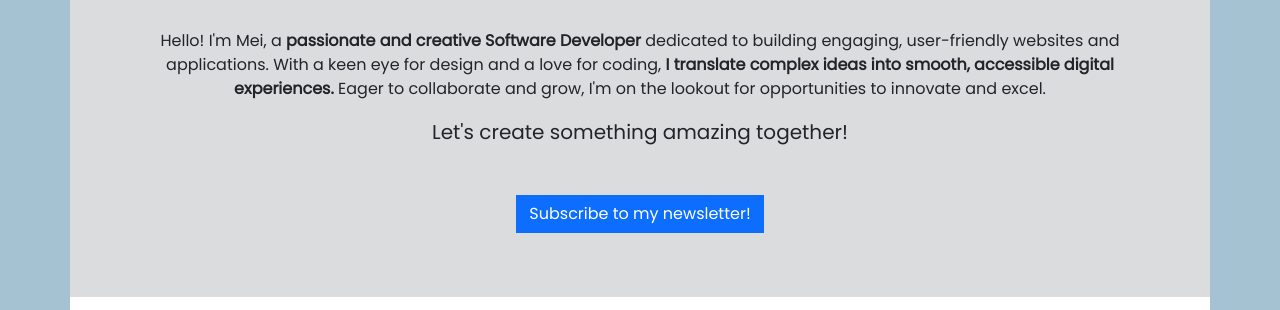
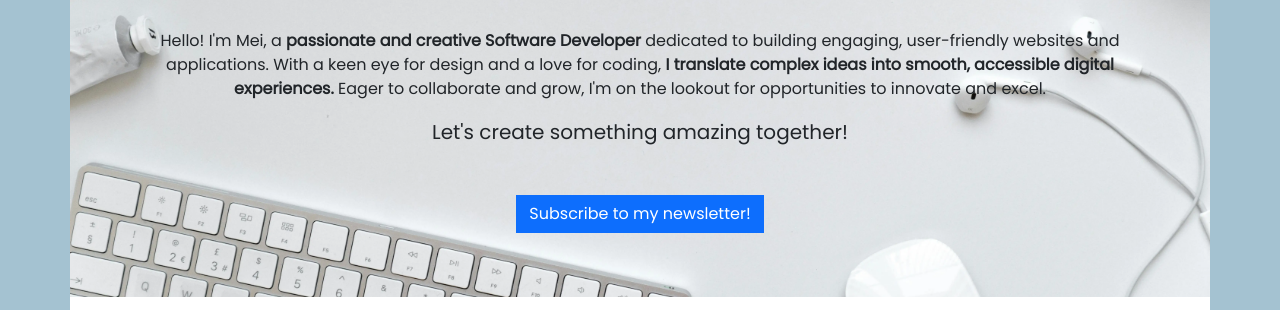
Before and after one commit to Swooosch/portfolio-bootstrap, a plain HTML site: page index.html in a window 1280 px wide. Shown: the part 302-612 px from the top of the page. Drawn offline with nearby package versions, Linux system fonts and the light colour scheme.

Commit message:
Fixed hero img not loading

```diff
--- a/assets/css/style.css
+++ b/assets/css/style.css
@@ -60,7 +60,7 @@ h2 {
 
 #hero {
     background-color: #dbdcde; /* light grey */
-    background-image: url("../images/background.webp");
+    background-image: url("../images/background-hero-mei.webp");
     background-size: cover;
     background-position: 50% 70%;
     min-height: 500px;
```
